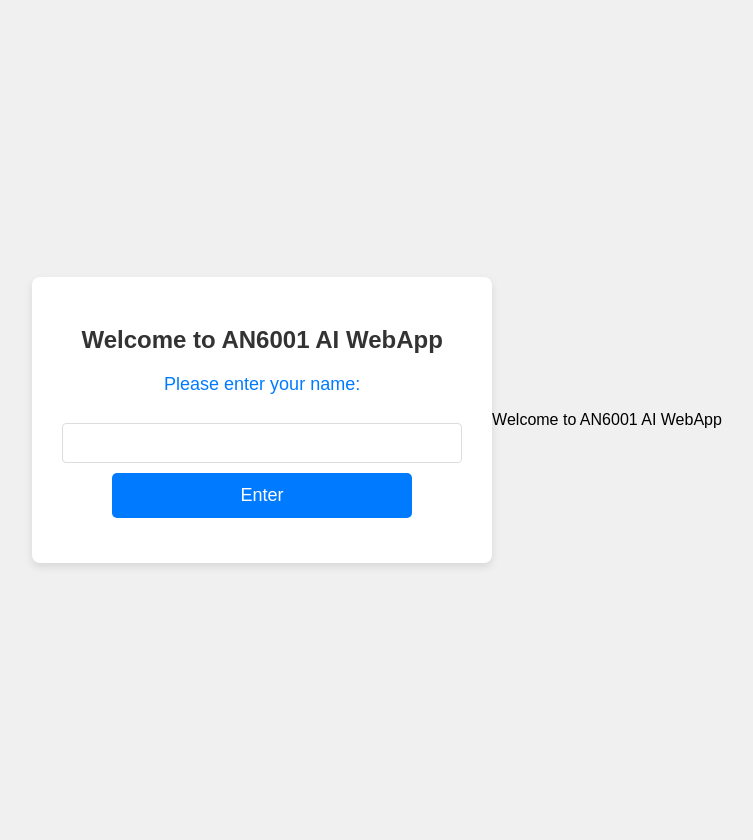
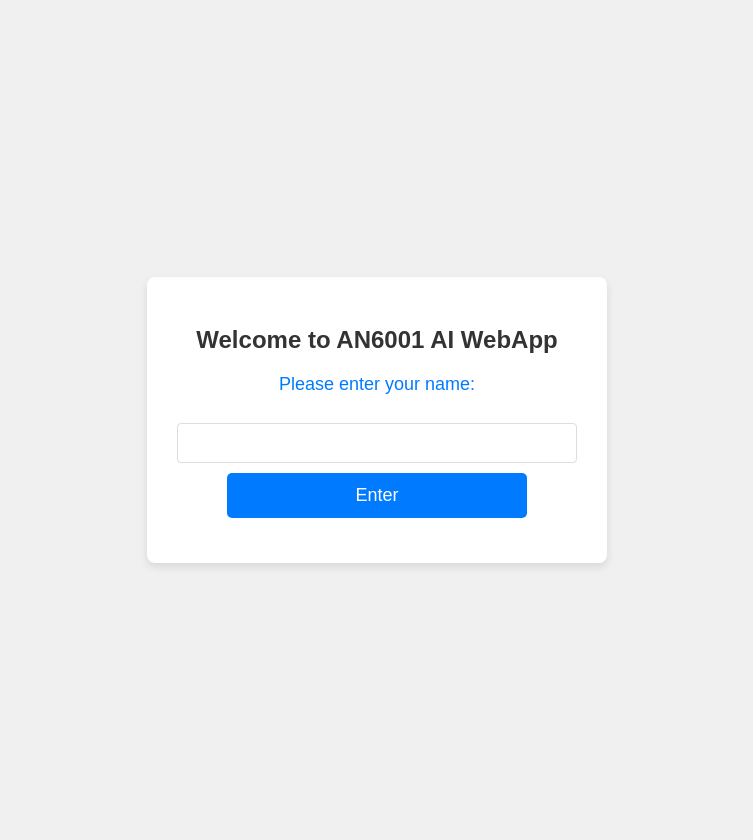
Before and after one commit to melosabsly-bit/2025-an6001a, a Flask app: page / in a window 1280 px wide. Shown: the whole page, without its empty margins (263-1016 px from the left). Run offline with Flask 3, Linux system fonts and the light colour scheme.

Commit message:
modified:   templates/index.html

```diff
--- a/templates/index.html
+++ b/templates/index.html
@@ -14,5 +14,3 @@
 
 </div>
 </body>
-
-Welcome to AN6001 AI WebApp
```
